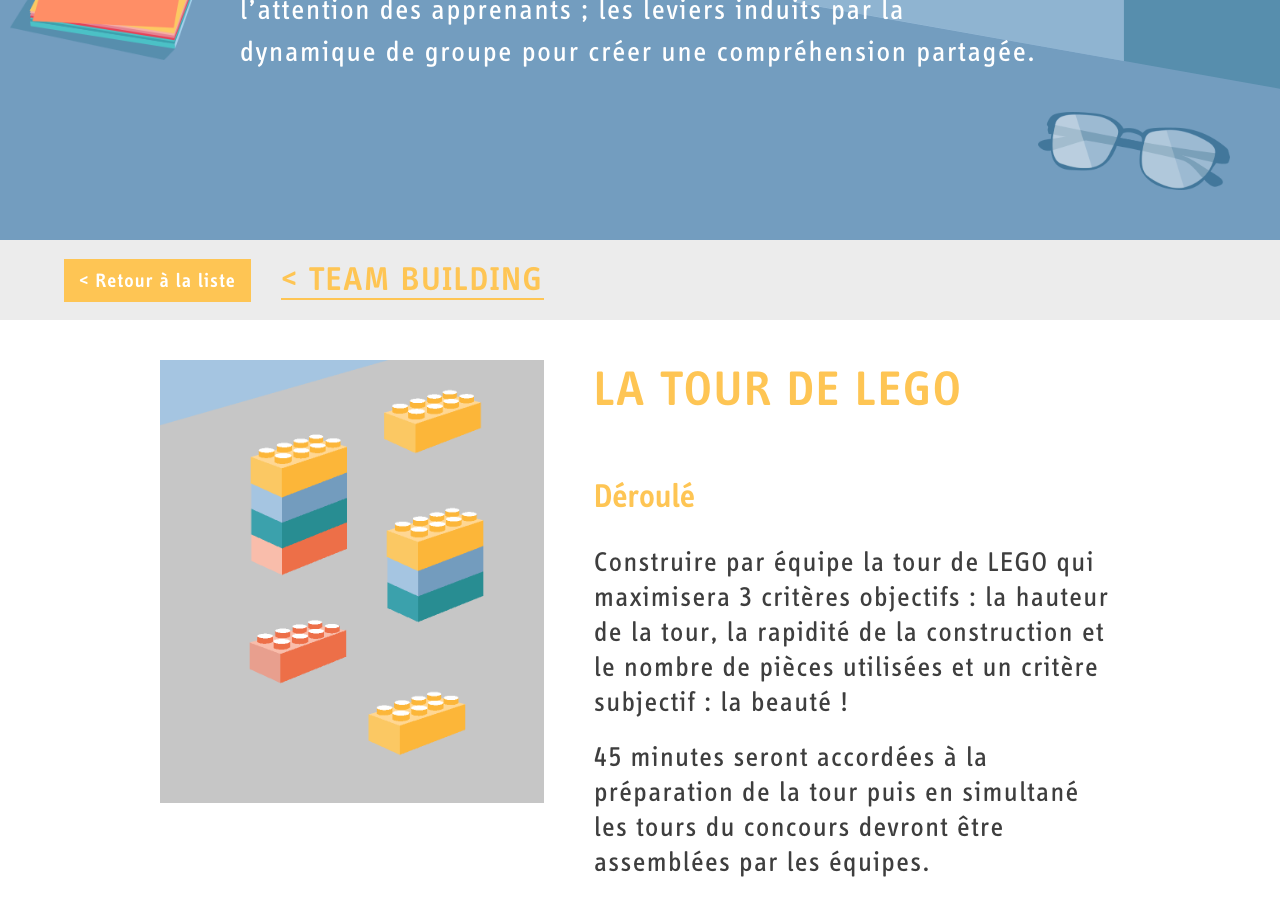
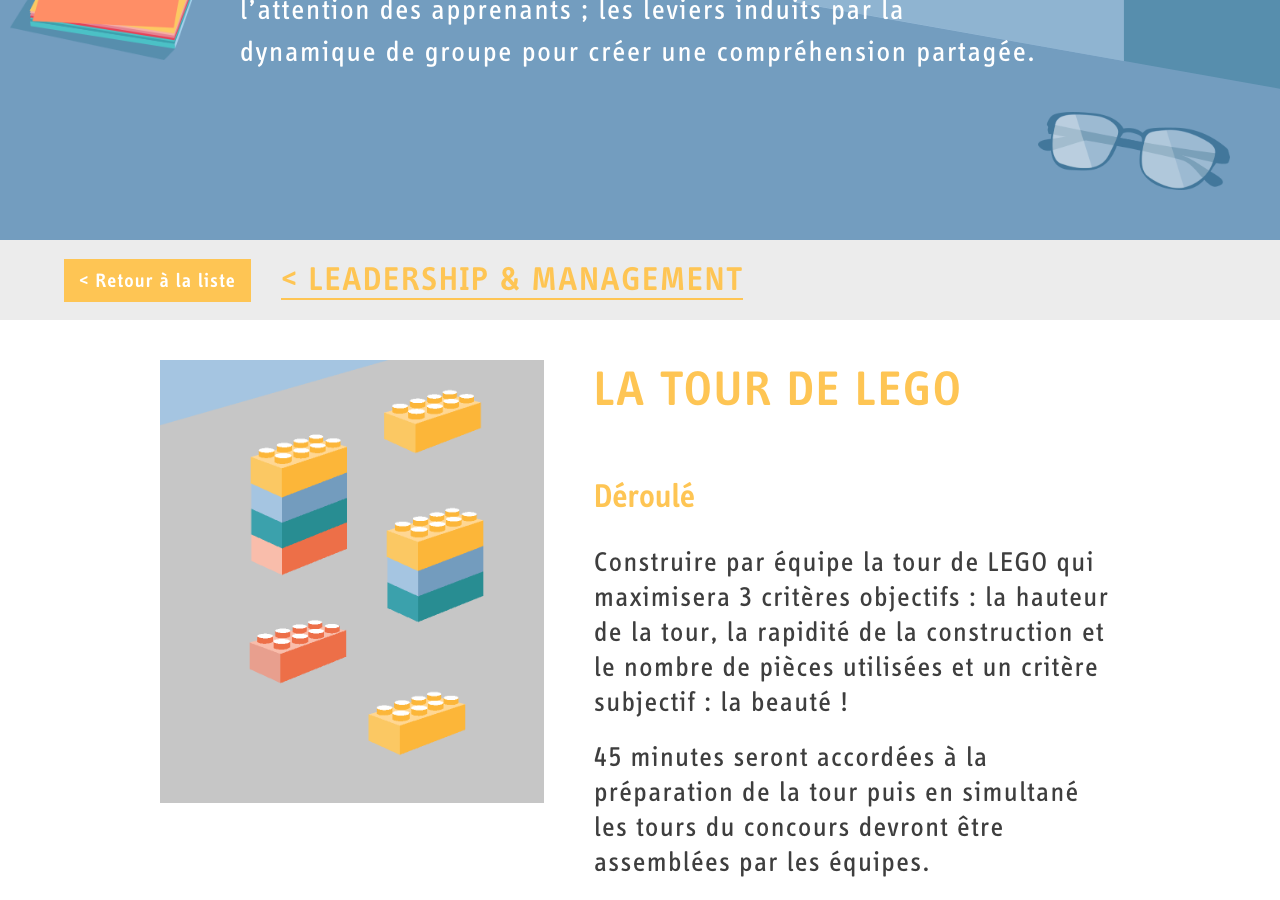
Before and after one commit to plebot/learn.byseven.co, a Jekyll site: the page built from _expertise/la-tour-de-lego.md, in a window 1280 px wide and 900 px high, scrolled down 482 px. Built offline with Jekyll 4.4.1, drawn with Linux system fonts in a browser that asks for light colours.

Commit message:
Update from Forestry.io - la-tour-de-lego.md

```diff
--- a/_expertise/la-tour-de-lego.md
+++ b/_expertise/la-tour-de-lego.md
@@ -1,12 +1,14 @@
 ---
 layout: content-expertise
 type: expertise
-category: teambuilding
-category_displayed: "Team Building"
-permalink: /expertise/la-tour-de-lego/
-title: "La tour de Lego"
+category_displayed: Leadership & Management
+permalink: "/expertise/la-tour-de-lego/"
+title: La tour de Lego
 image: la-tour-de-lego.png
 color: yellow
+categories: teambuilding
+date: 2018-03-12 22:30:21 +0000
+category: leadership-management
 ---
 
 ## Déroulé
```
Also changed, not shown: .forestry/front_matter/templates/expertise-fr.yml.
